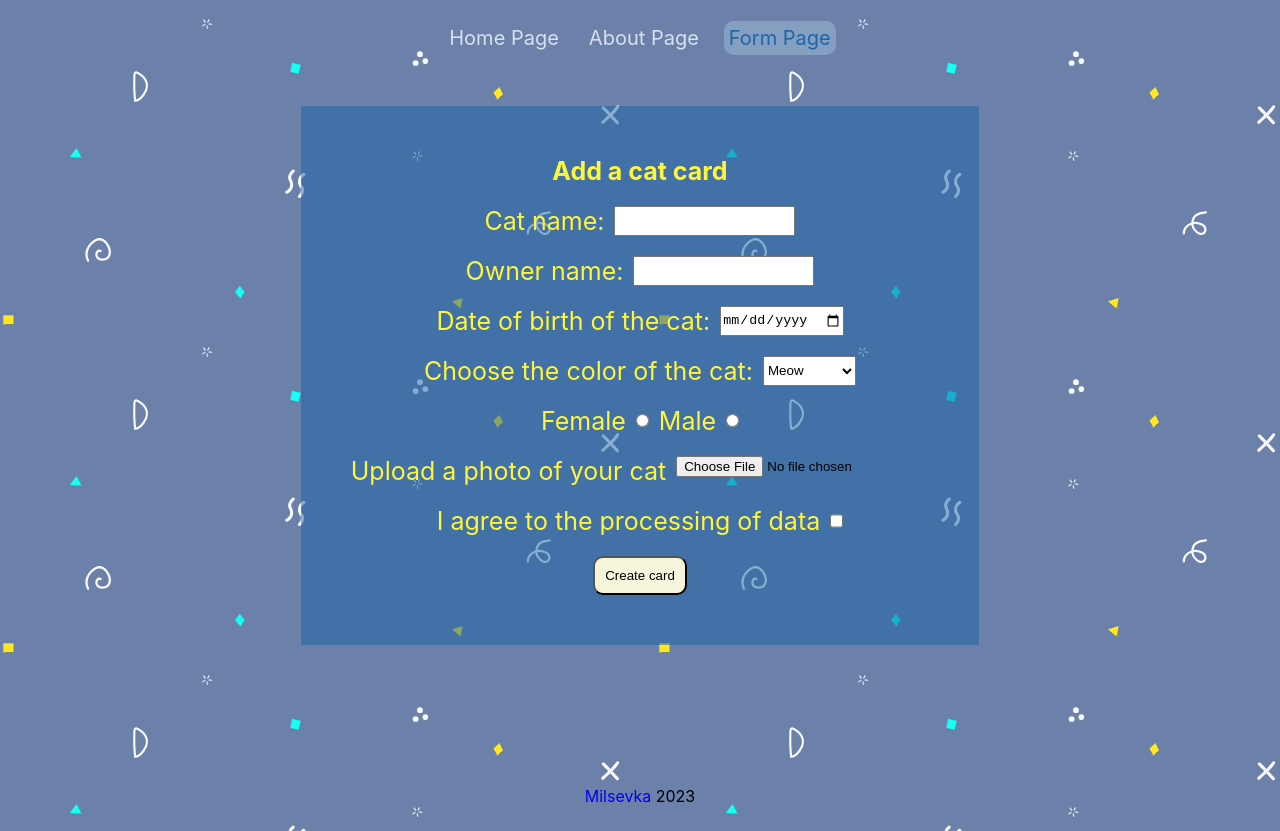
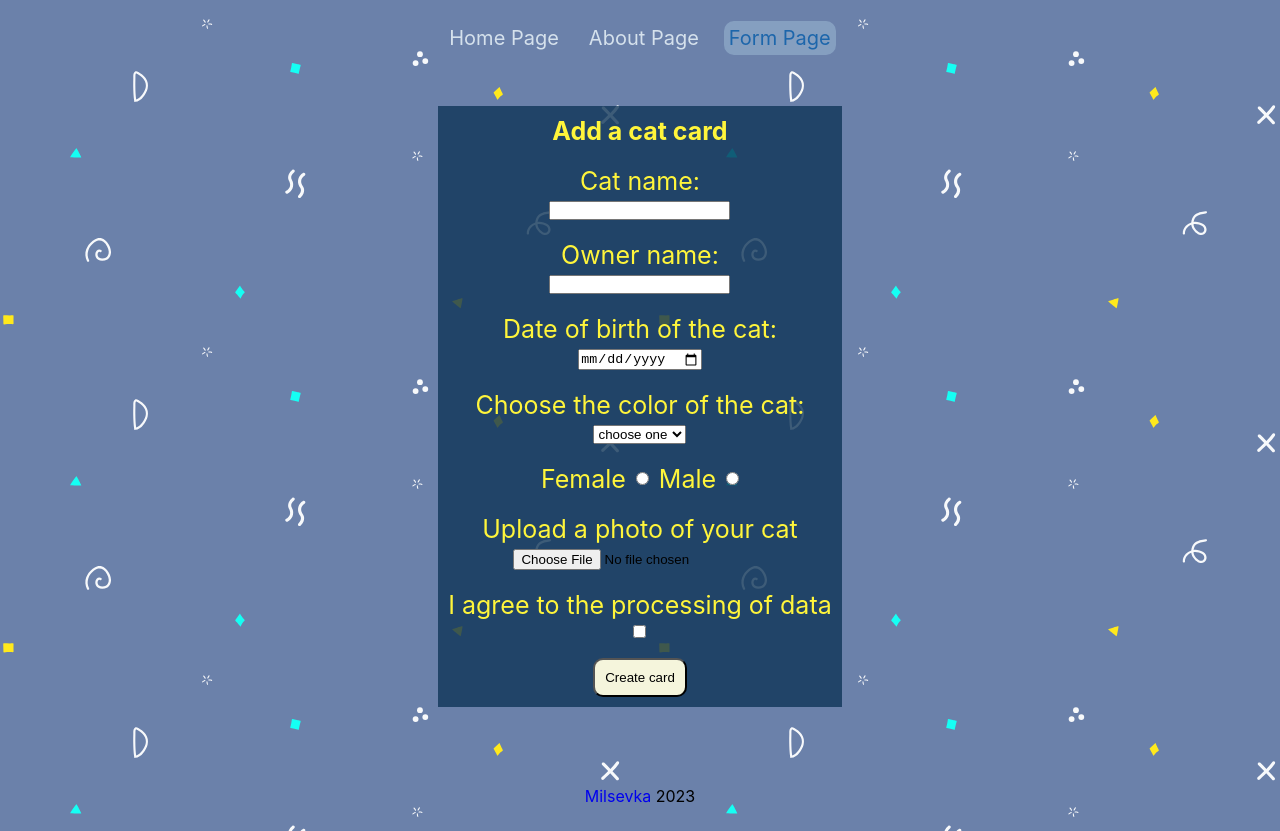
Before and after one commit to milsevka/React-2023Q1, a React (Create React App) app: page /form in a window 1280 px wide. Built offline with nearby package versions, Linux system fonts and the light colour scheme.

Commit message:
feat: add validate for inputs

```diff
--- a/src/components/Form/Form.css
+++ b/src/components/Form/Form.css
@@ -4,12 +4,15 @@
     justify-content: center;
     align-items: center;
     gap: 20px;
-    background-color: rgba(25, 98, 165, 0.502);
-    padding: 50px;
+    background-color: rgba(16, 53, 88, 0.8);
+    padding: 10px;
 }
 .input-container {
     display: flex;
-    gap: 10px;
+    gap: 5px;
+    flex-direction: column;
+    justify-content: center;
+    align-items: center;
 }
 
 .switch-container {
@@ -40,3 +43,6 @@ button:focus {
     flex-wrap: wrap;
     margin-top: 20px;
 }
+.error-title {
+    color: rgb(199, 118, 118);
+}
--- a/src/components/Form/Form.tsx
+++ b/src/components/Form/Form.tsx
@@ -1,34 +1,13 @@
 /* eslint-disable @typescript-eslint/no-non-null-assertion */
 import React from 'react';
 import { FormCard } from './FormCard';
+import { CardCat } from '../../types/types';
 
 import '../../App.css';
 import './Form.css';
+import { FormProps, FormState, ErrorsTitle } from '../../types/types';
 
-type FormProps = {
-  props?: null;
-};
-export interface CardCat {
-  id: number;
-  name: string;
-  nameParent: string;
-  birthday: string;
-  color: string;
-  gender: string;
-  photo: File;
-}
-type FormType = {
-  name: string;
-  nameParent: string;
-  birthday: string;
-  checked: boolean;
-  color: string;
-  male: string;
-  photo: string;
-  cards: CardCat[];
-};
-
-export class Form extends React.Component<FormProps, FormType> {
+export class Form extends React.Component<FormProps, FormState> {
   private name = React.createRef<HTMLInputElement>();
   private nameParent = React.createRef<HTMLInputElement>();
   private birthday = React.createRef<HTMLInputElement>();
@@ -41,33 +20,23 @@ export class Form extends React.Component<FormProps, FormType> {
   constructor(props: FormProps) {
     super(props);
     this.state = {
-      name: '',
-      nameParent: '',
-      birthday: '',
-      color: '',
-      photo: '',
-      checked: false,
-      male: '',
       cards: [],
+      validate: false,
+      modal: false,
     };
   }
 
-  onInputChange = (event: React.FormEvent<HTMLInputElement>) => {
-    this.setState({ ...this.state, [event.currentTarget.name]: event.currentTarget.value });
+  errors: ErrorsTitle = {
+    name: false,
+    nameParent: false,
+    birthday: false,
+    color: false,
+    photo: false,
+    gender: false,
+    checked: false,
   };
 
-  onSelectChange = (event: React.FormEvent<HTMLSelectElement>) => {
-    this.setState({ ...this.state, [event.currentTarget.name]: event.currentTarget.value });
-  };
-
-  onInputAgree = () => {
-    this.setState({ ...this.state, checked: !this.state.checked });
-  };
-  onPhotoChange = (event: React.FormEvent<HTMLInputElement>) => {
-    this.setState({ ...this.state, photo: event.currentTarget.value.split(`\\`).pop() || '' });
-  };
-
-  handleSubmit = (e: React.FormEvent<EventTarget>) => {
+  formSubmit = (e: React.FormEvent<EventTarget>) => {
     e.preventDefault();
     const id = this.state.cards.length + 1;
     const name = this.name.current!.value;
@@ -75,107 +44,173 @@ export class Form extends React.Component<FormProps, FormType> {
     const birthday = this.birthday.current!.value;
     const color = this.color.current!.value;
     const male = this.male.current!.checked;
+    const female = this.female.current!.checked;
+    const checked = this.checked.current!.checked;
     const photo = this.photo.current!.files![0];
-    const gender = male ? 'male' : 'female';
+    const gender = this.checkGender(male, female);
+    const agree = checked ? 'agree' : '';
 
     const newCard = { id, name, nameParent, birthday, color, gender, photo };
 
-    this.setState({ cards: [...this.state.cards, newCard] });
+    this.validate('name', name);
+    this.validate('nameParent', nameParent);
+    this.validate('birthday', birthday);
+    this.validate('color', color);
+    this.validate('gender', gender);
+    this.validatePhoto(photo);
+    this.validate('checked', agree);
+
+    this.validateTrue(newCard);
+  };
+
+  validateTrue = (card: CardCat) => {
+    const values = Object.values(this.errors);
+    if (values.every((elem) => !elem)) {
+      this.setState({ validate: true });
+      this.setState({ cards: [...this.state.cards, card] });
+      this.openModal();
+    } else {
+      this.setState({ validate: false });
+    }
+  };
+
+  openModal = () => {
+    this.setState({ modal: true });
+    setTimeout(() => {
+      this.setState({ modal: false });
+    }, 1000);
+  };
+
+  validatePhoto = (file: File) => {
+    this.errors.photo = file ? false : true;
+  };
+
+  checkGender = (male: boolean, female: boolean) => {
+    let gender = '';
+    if (male) {
+      gender = 'male';
+    } else if (female) {
+      gender = 'female';
+    } else {
+      gender = '';
+    }
+    return gender;
+  };
+
+  validate = (nameCase: string, testString: string) => {
+    switch (nameCase) {
+      case 'name': {
+        const nameReg = /^([A-ZА-Я])/;
+        this.errors.name = nameReg.test(testString) ? false : true;
+        break;
+      }
+      case 'nameParent': {
+        const nameParentReg = /^[a-zA-ZА-Яа-яЁё]{3,} (?:[a-zA-ZА-Яа-яЁё]{3,} *)+$/;
+        // /^([A-Z])[a-zA-ZА-Яа-яЁё]{3,} (?:[a-zA-ZА-Яа-яЁё]{3,} *)+$/gm
+        this.errors.nameParent = nameParentReg.test(testString) ? false : true;
+        break;
+      }
+      case 'birthday': {
+        const resultDate = Number(testString.split('-')[0]);
+        this.errors.birthday = resultDate < 2023 && testString ? false : true;
+        break;
+      }
+      case 'color': {
+        this.errors.color = testString !== 'choose one' ? false : true;
+        break;
+      }
+      case 'gender': {
+        this.errors.gender = testString ? false : true;
+        break;
+      }
+      case 'checked': {
+        this.errors.checked = testString ? false : true;
+        break;
+      }
+    }
   };
 
   render() {
-    const { name, nameParent, birthday, checked, color } = this.state;
     return (
       <main className="main">
         <form className="form-container">
           <h1 className="label-title">Add a cat card</h1>
           <div className="input-container">
             <label className="label-title">Cat name:</label>
-            <input
-              name="name"
-              type="text"
-              value={name}
-              ref={this.name}
-              onChange={this.onInputChange}
-            />
+            <input name="name" type="text" ref={this.name} />
+            {this.errors.name && (
+              <p className="error-title">
+                Please, consider that your name starts with a capital letter
+              </p>
+            )}
           </div>
           <div className="input-container">
             <label className="label-title">Owner name:</label>
-            <input
-              name="nameParent"
-              type="text"
-              value={nameParent}
-              ref={this.nameParent}
-              onChange={this.onInputChange}
-            />
+            <input name="nameParent" type="text" ref={this.nameParent} />
+            {this.errors.nameParent && (
+              <p className="error-title">
+                Please consider that your name must contain at least two words, each at least 3
+                characters long
+              </p>
+            )}
           </div>
           <div className="input-container">
             <label className="label-title">Date of birth of the cat:</label>
-            <input
-              name="birthday"
-              type="date"
-              value={birthday}
-              ref={this.birthday}
-              onChange={this.onInputChange}
-            />
+            <input name="birthday" type="date" ref={this.birthday} />
+            {this.errors.birthday && (
+              <p className="error-title">
+                Please fill in the date correctly. Year of birth cannot be more than 2023.
+              </p>
+            )}
           </div>
           <div className="input-container">
             <label htmlFor="select" className="label-title">
               Choose the color of the cat:
             </label>
-            <select
-              name="color"
-              id="select"
-              value={color}
-              ref={this.color}
-              onChange={this.onSelectChange}
-            >
-              <option>Meow</option>
+            <select name="color" id="select" ref={this.color}>
+              <option selected disabled>
+                choose one
+              </option>
               <option value="black">black</option>
               <option value="light">light</option>
               <option value="red">red</option>
               <option value="gray">gray</option>
               <option value="three-suited">three-suited</option>
             </select>
+            {this.errors.color && (
+              <p className="error-title">Please choose the color of the cat.</p>
+            )}
           </div>
           <div className="input-container">
             <div className="switch-container">
               <label className="label-title">Female</label>
-              <input
-                name="male"
-                type="radio"
-                value="female"
-                ref={this.female}
-                onChange={this.onInputChange}
-              />
+              <input name="male" type="radio" value="female" ref={this.female} />
               <label className="label-title">Male</label>
-              <input
-                name="male"
-                type="radio"
-                value="male"
-                ref={this.male}
-                onChange={this.onInputChange}
-              />
+              <input name="male" type="radio" value="male" ref={this.male} />
             </div>
+            {this.errors.gender && (
+              <p className="error-title">Please choose the gender of the cat.</p>
+            )}
           </div>
           <div className="input-container">
             <label className="label-title">Upload a photo of your cat</label>
-            <input type="file" name="photo" ref={this.photo} onChange={this.onPhotoChange} />
+            <input type="file" name="photo" ref={this.photo} />
+            {this.errors.photo && (
+              <p className="error-title">You must upload a photo of your cat</p>
+            )}
           </div>
           <div className="input-container">
             <label className="label-title">I agree to the processing of data</label>
-            <input
-              name="checked"
-              type="checkbox"
-              checked={checked}
-              ref={this.checked}
-              onChange={this.onInputAgree}
-            />
+            <input name="checked" type="checkbox" ref={this.checked} />
+            {this.errors.checked && (
+              <p className="error-title">You must agree to the processing of data</p>
+            )}
           </div>
-          <button className="button" onClick={this.handleSubmit}>
+          <button className="button" onClick={this.formSubmit}>
             Create card
           </button>
         </form>
+        {this.state.modal && <p className="label-title">Card for the cat created!</p>}
         <ul className="cards-list">
           {this.state.cards.map((card, id) => {
             return <FormCard key={id} {...card} />;
--- a/src/components/Form/FormCard.tsx
+++ b/src/components/Form/FormCard.tsx
@@ -1,5 +1,6 @@
 import React from 'react';
-import { CardCat } from './Form';
+import { CardCat } from '../../types/types';
+
 import '../CardsItem/CardsItem.css';
 
 export class FormCard extends React.Component<CardCat> {
```
Also changed, not shown: src/types/types.tsx (+28 -0 lines).
